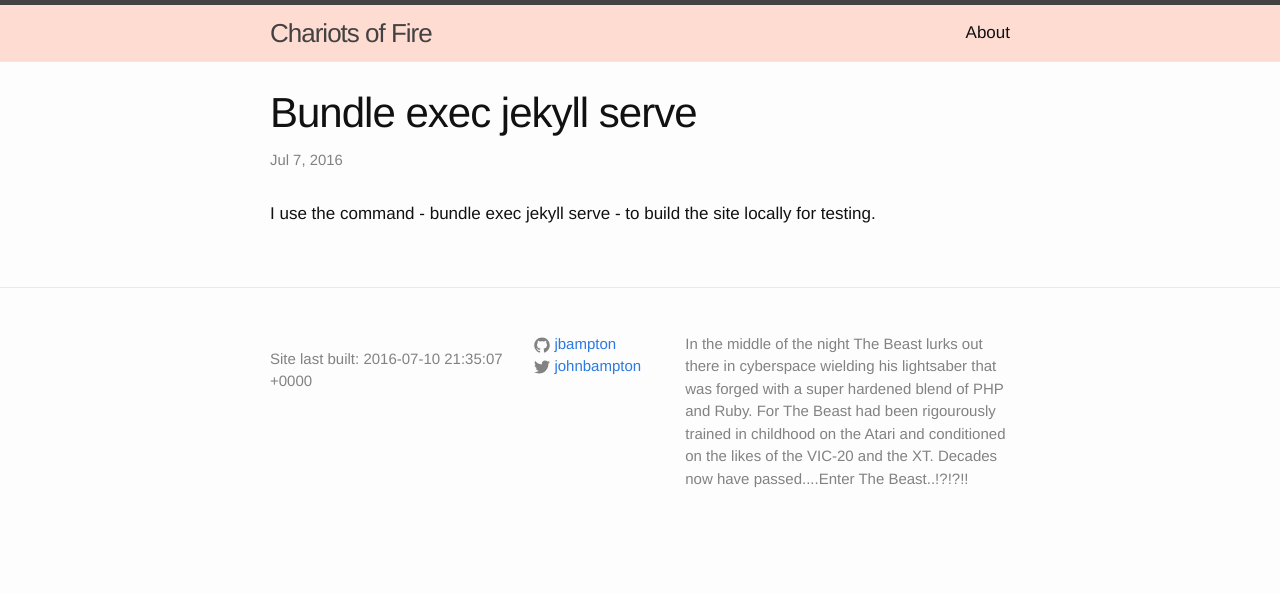
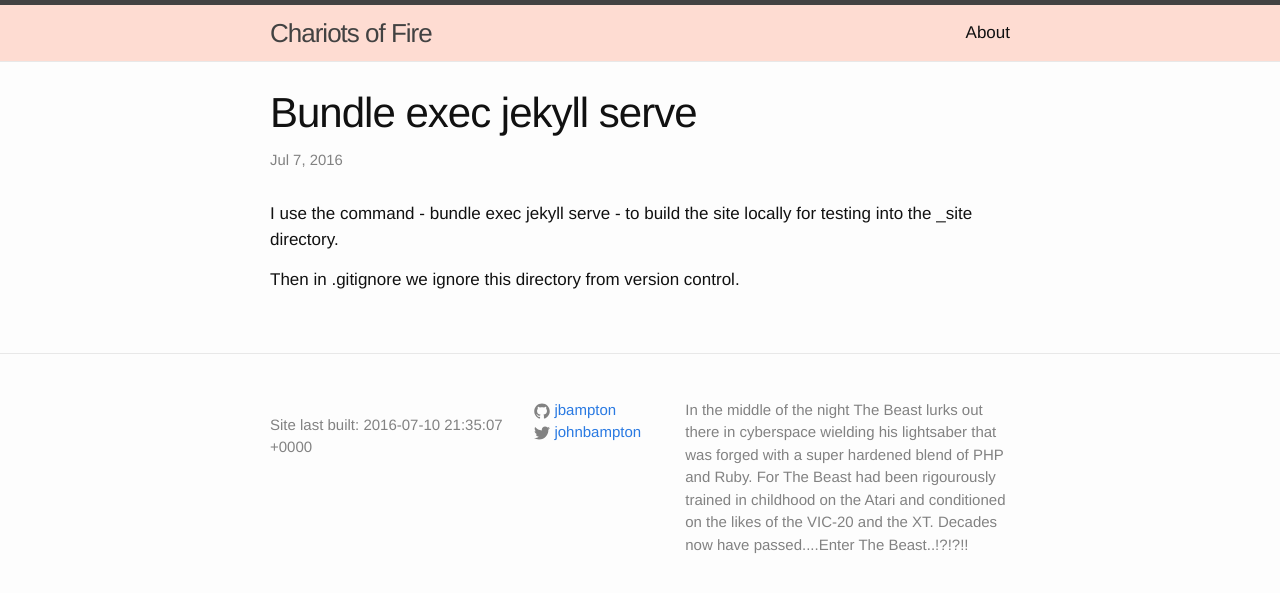
Before and after one commit to slurpcode/beast, a Jekyll site: the page built from _posts/2016-07-08-bundle-exec-jekyll-serve.md, in a window 1280 px wide. Shown: the top 593 px of the page. Built offline with Jekyll 4.4.1, drawn with Linux system fonts in a browser that asks for light colours.

```diff
--- a/_posts/2016-07-08-bundle-exec-jekyll-serve.md
+++ b/_posts/2016-07-08-bundle-exec-jekyll-serve.md
@@ -5,4 +5,6 @@ date:   2016-07-08 04:21:12 +1000
 categories: Bundler Jekyll Ruby
 ---
 
-I use the command - bundle exec jekyll serve - to build the site locally for testing.
+I use the command - bundle exec jekyll serve - to build the site locally for testing into the _site directory.
+
+Then in .gitignore we ignore this directory from version control.
```
Also changed, not shown: about.md (+2 -1 lines).
